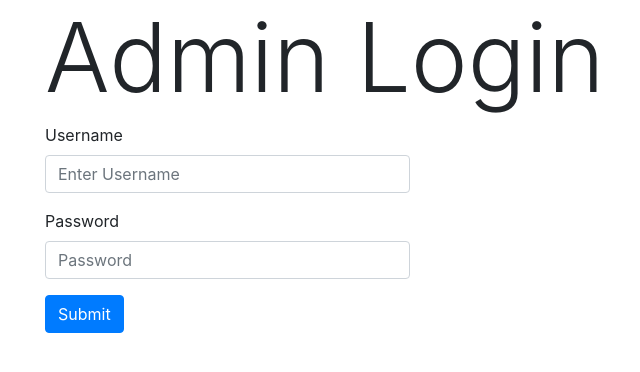
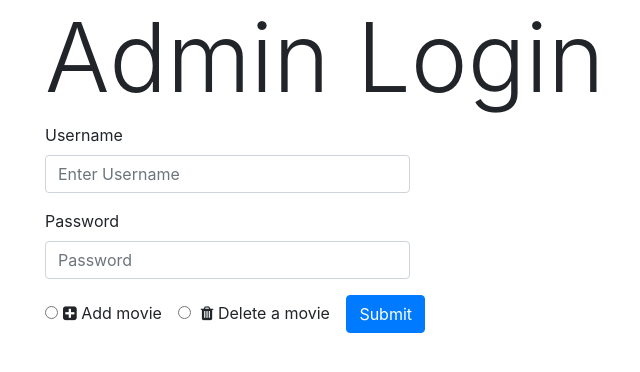
Before and after one commit to NextBinge/nextbinge, a Django app: page /login/ in a window 1280 px wide. Shown: the top 372 px of the page, without its empty margins (230-870 px from the left). Run offline with Django 3.2, Linux system fonts and the light colour scheme; some libraries are stand-ins or nearby versions.

Commit message:
add_movie  page

```diff
--- a/nextbinge/moviedb/templates/login.html
+++ b/nextbinge/moviedb/templates/login.html
@@ -5,6 +5,8 @@
     <!-- Required meta tags -->
     <meta charset="utf-8">
     <meta name="viewport" content="width=device-width, initial-scale=1, shrink-to-fit=no">
+
+    <link rel="stylesheet" href="https://maxcdn.bootstrapcdn.com/font-awesome/4.7.0/css/font-awesome.min.css">
 
     <!-- Bootstrap CSS -->
     <link rel="stylesheet" href="https://stackpath.bootstrapcdn.com/bootstrap/4.3.1/css/bootstrap.min.css" integrity="sha384-ggOyR0iXCbMQv3Xipma34MD+dH/1fQ784/j6cY/iJTQUOhcWr7x9JvoRxT2MZw1T" crossorigin="anonymous">
@@ -26,6 +28,20 @@
                       <input type="password" class="form-control w-50" id="exampleInputPassword1" placeholder="Password" name="password">
                     </div>
 
+
+
+                    <div class="form-check-inline">
+                        <label class="form-check-label">
+                          <input type="radio" class="form-check-input" name="optradio"><i class="fa fa-plus-square" aria-hidden="true"></i> Add movie
+                        </label>
+                      </div>
+
+                    <div class="form-check-inline">
+                    <label class="form-check-label">
+                        <input type="radio" class="form-check-input" name="optradio">
+                        <i class="fa fa-trash" aria-hidden="true"></i> Delete a movie
+                    </label>
+                    </div>
                     <button type="submit" class="btn btn-primary">Submit</button>
                   </form>
               </div>
```
Also changed, not shown: nextbinge/moviedb/templates/add_movie.html (+36 -1 lines).
